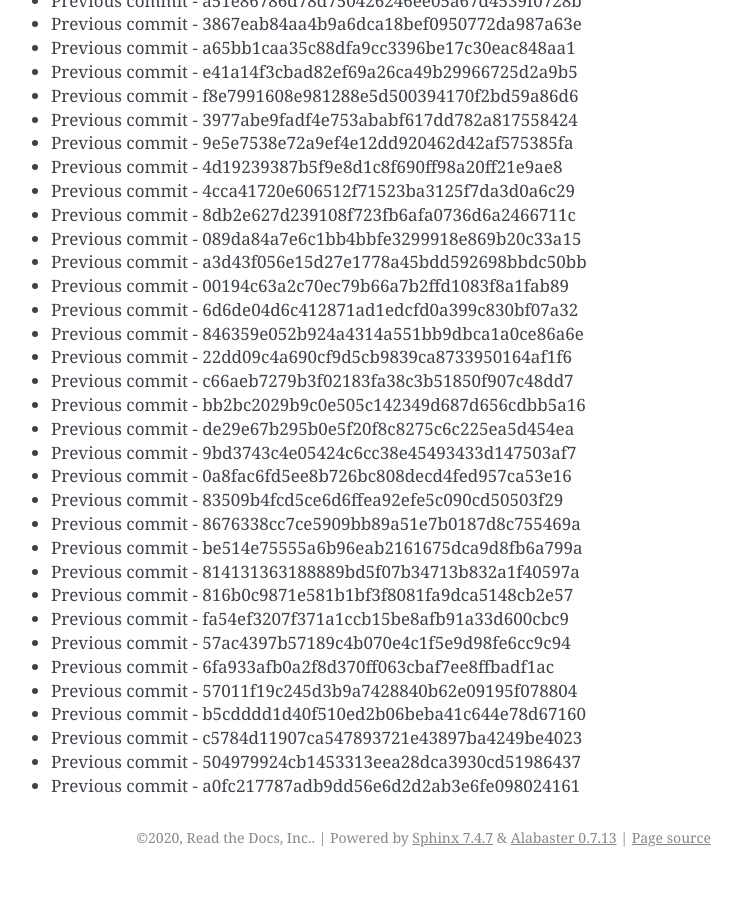
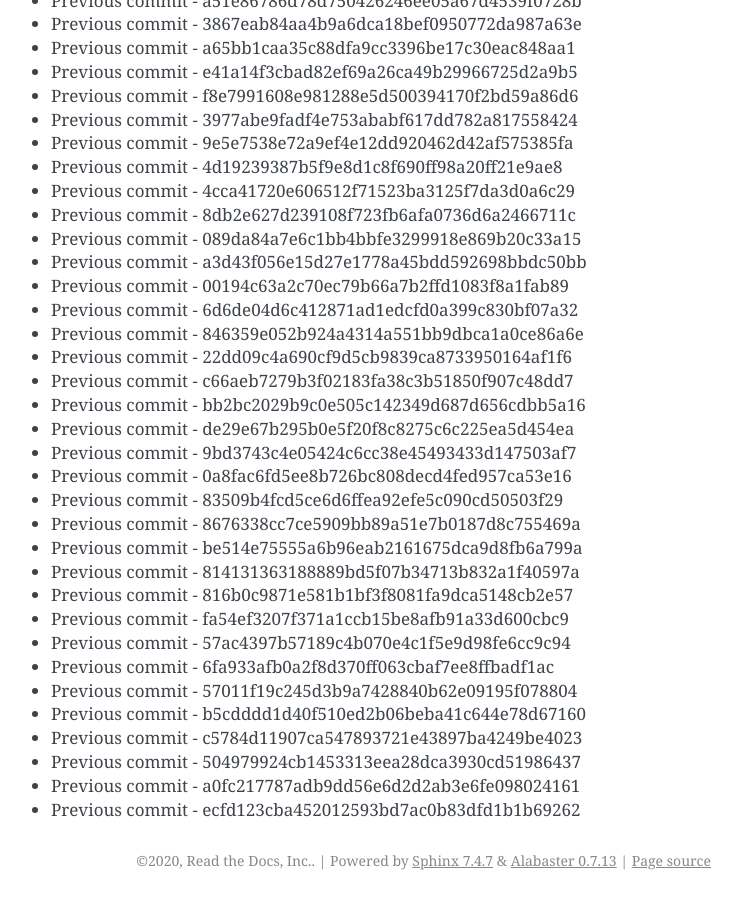
Before and after one commit to readthedocs/rtd-git-stresstest, a Sphinx documentation site: the page built from docs/updates.rst, in a window 1280 px wide and 900 px high, scrolled down 57006 px. Shown: the whole window, without its empty margins (399-1141 px from the left). Built offline with Sphinx 7.4.7, drawn with Linux system fonts in a browser that asks for light colours; before the commit the page ends 57883 px from its top, so only the background shows below that.

Commit message:
Generating commit from previous: ecfd123cba452012593bd7ac0b83dfd1b1b69262

```diff
--- a/docs/updates.rst
+++ b/docs/updates.rst
@@ -2427,3 +2427,4 @@ It can be tested for any performance characteristics.
 * Previous commit - c5784d11907ca547893721e43897ba4249be4023
 * Previous commit - 504979924cb1453313eea28dca3930cd51986437
 * Previous commit - a0fc217787adb9dd56e6d2d2ab3e6fe098024161
+* Previous commit - ecfd123cba452012593bd7ac0b83dfd1b1b69262
```
